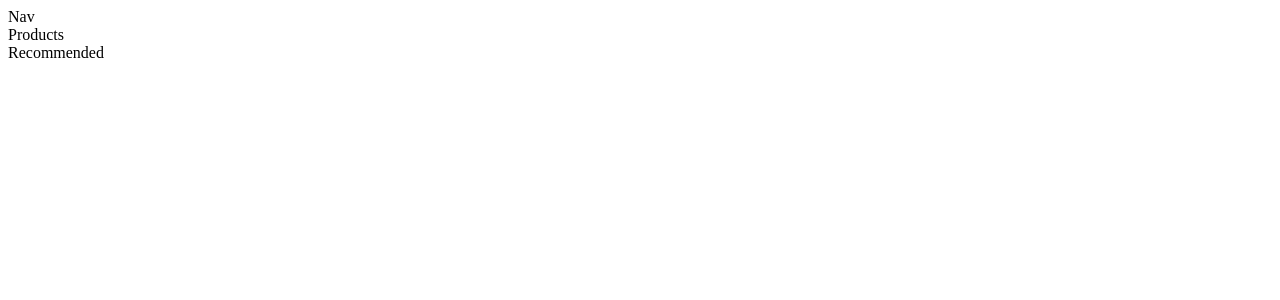
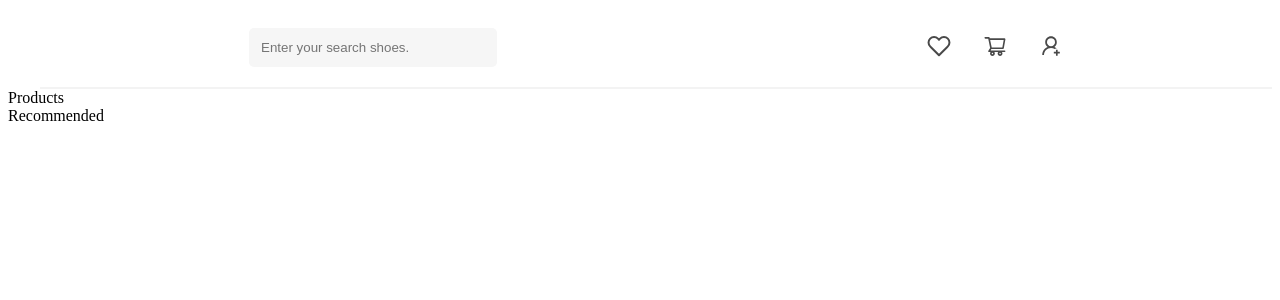
Before and after one commit to vladalukashevych/web-catalog-with-filtering, a React (Create React App) app: page / in a window 1280 px wide. Shown: the top 300 px of the page. Built offline with nearby package versions, Linux system fonts and the light colour scheme.

Commit message:
Styling the navigation section

```diff
--- a/package.json
+++ b/package.json
@@ -8,6 +8,7 @@
     "@testing-library/user-event": "^13.5.0",
     "react": "^18.2.0",
     "react-dom": "^18.2.0",
+    "react-icons": "^4.12.0",
     "react-scripts": "5.0.1",
     "web-vitals": "^2.1.4"
   },
--- a/src/Navigation/Nav.css
+++ b/src/Navigation/Nav.css
@@ -0,0 +1,27 @@
+nav {
+    display: flex;
+    border-bottom: 2px solid #f3f3f3;
+    justify-content: space-around;
+    align-items: center;
+    padding: 20px;
+    z-index: 999;
+    margin-left: 2rem;
+}
+
+input {
+    padding: 12px;
+    border: none;
+    background: #f6f6f6;
+    outline: none;
+    margin-right: 20px;
+    border-radius: 5px;
+    position: relative;
+    width: 14rem;
+}
+
+.nav-icons {
+    width: 1.5rem;
+    height: 1.5rem;
+    margin-left: 2rem;
+    color: #494949;
+}
--- a/src/Navigation/Nav.js
+++ b/src/Navigation/Nav.js
@@ -1,9 +1,28 @@
+import {FiHeart} from "react-icons/fi"
+import {AiOutlineShoppingCart, AiOutlineUserAdd} from "react-icons/ai"
 import "./Nav.css"
 
 function Nav() {
-  return (
-    <div>Nav</div>
-  )
+  return <nav>
+    <div className="nav-container">
+        <input
+        type="text"
+        className="search-input"
+        placeholder="Enter your search shoes."/>
+    </div>
+
+    <div className="profile-container">
+        <a href="#">
+            <FiHeart className="nav-icons" />
+        </a>
+        <a href="#">
+            <AiOutlineShoppingCart className="nav-icons" />
+        </a>
+        <a href="#">
+            <AiOutlineUserAdd className="nav-icons" />
+        </a>
+    </div>
+  </nav>
 }
 
 export default Nav;
--- /dev/null
+++ b/src/index.css
@@ -0,0 +1,23 @@
+* {
+    padding: 0;
+    margin: 0;
+    box-sizing: border-box;
+    font-family: sans-serif;
+}
+
+a {
+    text-decoration: none;
+    color: rgb(97, 97, 97);
+}
+
+li {
+    list-style: none;
+}
+
+.btns {
+    padding: 10px 20px;
+    margin-right: 6px;
+    background: transparent;
+    border: none;
+    border: 0.6px solid #ccc;
+}
```
Also changed, not shown: 1 other file (tests, documents, lock files or other folders).
